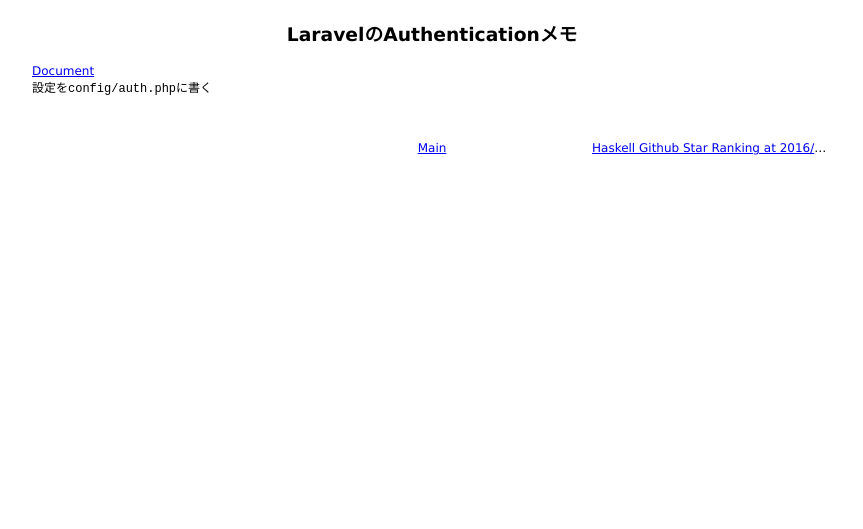
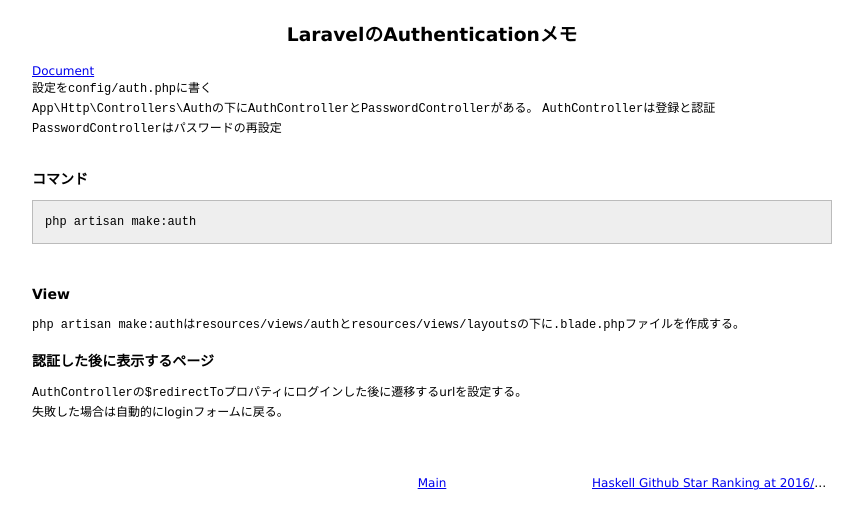
Before and after one commit to 38elements/38elements.github.com, a Jekyll site: the page built from _posts/2016-05-20-laravel-authentication.md, in a window 1280 px wide. Shown: the top 529 px of the page, without its empty margins (208-1071 px from the left). Built offline with Jekyll 4.4.1, drawn with Linux system fonts in a browser that asks for light colours.

Commit message:
Update 2016-05-20-laravel-authentication.md

````diff
--- a/_posts/2016-05-20-laravel-authentication.md
+++ b/_posts/2016-05-20-laravel-authentication.md
@@ -4,3 +4,23 @@ title: LaravelのAuthenticationメモ
 ---
 [Document](https://laravel.com/docs/5.2/authentication)
 設定を`config/auth.php`に書く
+`App\Http\Controllers\Auth`の下に`AuthController`と`PasswordController`がある。
+`AuthController`は登録と認証
+`PasswordController`はパスワードの再設定
+<br>
+
+### コマンド
+
+```
+php artisan make:auth
+```
+<br>
+
+### View
+`php artisan make:auth`は`resources/views/auth`と`resources/views/layouts`の下に`.blade.php`ファイルを作成する。
+<br>
+
+### 認証した後に表示するページ
+`AuthController`の`$redirectTo`プロパティにログインした後に遷移するurlを設定する。
+失敗した場合は自動的にloginフォームに戻る。
+<br>
````
